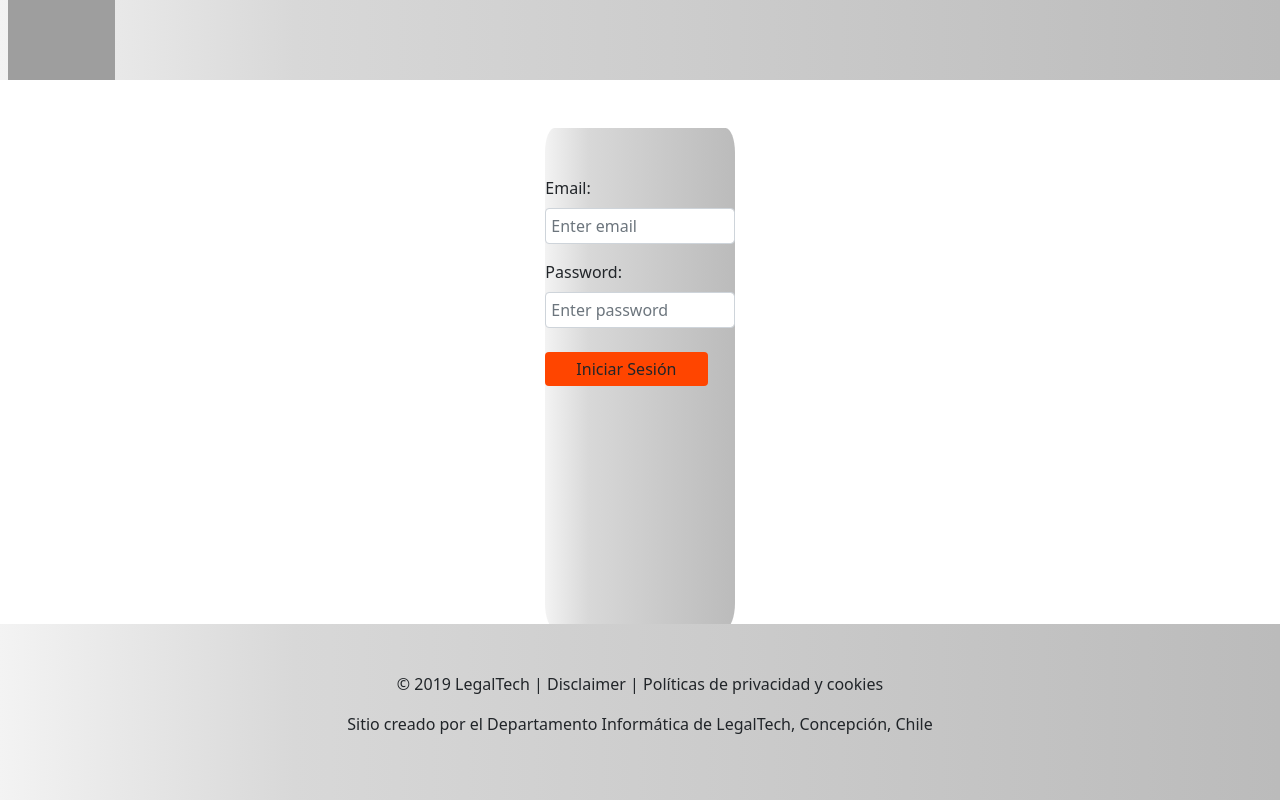
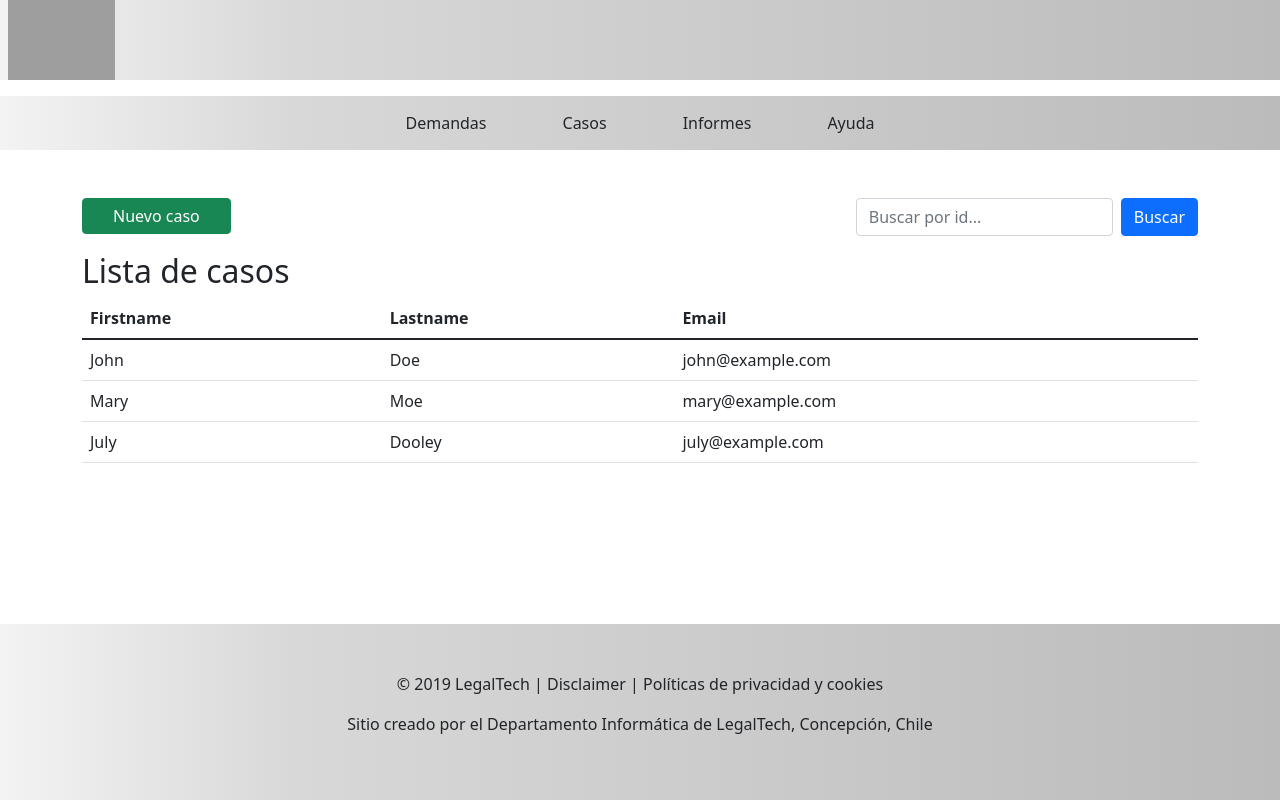
Before and after one commit to carlolopezr/AppLegalTech, an Angular app: page /casos in a window 1280 px wide. Before the commit this address led to /. Built offline with nearby package versions, Linux system fonts and the light colour scheme; grey boxes are pictures that could not be loaded.

Commit message:
Crear caso

```diff
--- a/src/app/app.module.ts
+++ b/src/app/app.module.ts
@@ -6,6 +6,8 @@ import { AppComponent } from './app.component';
 import { DemandaModule } from './demanda/demanda.module';
 import { SharedModule } from './shared/shared.module';
 import { AutenticationModule } from './autentication/autentication.module';
+import { CasoModule } from './caso/caso.module';
+
 
 @NgModule({
   declarations: [
@@ -16,7 +18,8 @@ import { AutenticationModule } from './autentication/autentication.module';
     AppRoutingModule,
     DemandaModule,
     SharedModule,
-    AutenticationModule
+    AutenticationModule,
+    CasoModule,
   ],
   providers: [],
   bootstrap: [AppComponent]
--- a/src/app/autentication/autentication.module.ts
+++ b/src/app/autentication/autentication.module.ts
@@ -2,6 +2,7 @@ import { NgModule } from '@angular/core';
 import { CommonModule } from '@angular/common';
 import { LoginComponent } from './login/login.component';
 import { SharedModule } from '../shared/shared.module';
+import { FormsModule } from '@angular/forms';
 
 
 @NgModule({
@@ -13,8 +14,8 @@ import { SharedModule } from '../shared/shared.module';
   ],
   imports: [
     CommonModule,
+    FormsModule,
     SharedModule
-
   ]
 })
 export class AutenticationModule { }
--- /dev/null
+++ b/src/app/caso/crear-caso/crear-caso.component.html
@@ -0,0 +1,7 @@
+<app-topnav></app-topnav>
+<app-navbar></app-navbar>
+
+
+
+
+<app-footer></app-footer>
--- /dev/null
+++ b/src/app/caso/crear-caso/crear-caso.component.ts
@@ -0,0 +1,15 @@
+import { Component, OnInit } from '@angular/core';
+
+@Component({
+  selector: 'app-crear-caso',
+  templateUrl: './crear-caso.component.html',
+  styleUrls: ['./crear-caso.component.css']
+})
+export class CrearCasoComponent implements OnInit {
+
+  constructor() { }
+
+  ngOnInit(): void {
+  }
+
+}
--- /dev/null
+++ b/src/app/caso/lista-casos/lista-casos.component.css
@@ -0,0 +1,14 @@
+
+
+.flexible{
+    display: flex;
+    justify-content: space-between;
+}
+
+.btn-add{
+    padding: 5px 30px;
+}
+
+.buscar{
+    display: inline-block;
+}
--- /dev/null
+++ b/src/app/caso/lista-casos/lista-casos.component.html
@@ -0,0 +1,55 @@
+<app-topnav></app-topnav>
+
+
+<app-navbar></app-navbar>
+
+<div class="container">
+
+  <div class="row">
+    <div class="mt-5 flexible">
+      <div class="btn-agregar">
+        <button routerLink="/crearcaso" class="btn-add btn btn-success">Nuevo caso</button>
+      </div>
+      <div class="buscar">
+        <form class="d-flex">
+          <input class="form-control me-2" type="text" placeholder="Buscar por id...">
+          <button class="btn btn-primary" type="button">Buscar</button>
+        </form>
+      </div>
+    </div>
+  </div>
+
+  <!-- LISTA CASOS -->
+  <div class="mt-3">
+    <h2>Lista de casos</h2>
+  <table class="table table-hover">
+    <thead>
+      <tr>
+        <th>Firstname</th>
+        <th>Lastname</th>
+        <th>Email</th>
+      </tr>
+    </thead>
+    <tbody>
+      <tr>
+        <td>John</td>
+        <td>Doe</td>
+        <td>john@example.com</td>
+      </tr>
+      <tr>
+        <td>Mary</td>
+        <td>Moe</td>
+        <td>mary@example.com</td>
+      </tr>
+      <tr>
+        <td>July</td>
+        <td>Dooley</td>
+        <td>july@example.com</td>
+      </tr>
+    </tbody>
+  </table>
+  </div>
+
+</div>
+
+<app-footer></app-footer>
--- /dev/null
+++ b/src/app/caso/lista-casos/lista-casos.component.ts
@@ -0,0 +1,15 @@
+import { Component, OnInit } from '@angular/core';
+
+@Component({
+  selector: 'app-lista-casos',
+  templateUrl: './lista-casos.component.html',
+  styleUrls: ['./lista-casos.component.css']
+})
+export class ListaCasosComponent implements OnInit {
+
+  constructor() { }
+
+  ngOnInit(): void {
+  }
+
+}
--- a/src/app/shared/navbar/navbar.component.html
+++ b/src/app/shared/navbar/navbar.component.html
@@ -1,4 +1,4 @@
-<nav class="degradado navbar navbar-expand-sm bg-light justify-content-center">
+<nav class="mt-3 degradado navbar navbar-expand-sm bg-light justify-content-center">
     <ul class="navbar-nav">
       <li class="nav-item item-padding">
         <a class="nav-link gris" href="#">Demandas</a>
--- a/src/index.html
+++ b/src/index.html
@@ -10,12 +10,15 @@
 
   <!-- BOOTSTRAP -->
   <!-- CSS only -->
+
   <link href="https://cdn.jsdelivr.net/npm/bootstrap@5.1.3/dist/css/bootstrap.min.css" rel="stylesheet"
     integrity="sha384-1BmE4kWBq78iYhFldvKuhfTAU6auU8tT94WrHftjDbrCEXSU1oBoqyl2QvZ6jIW3" crossorigin="anonymous">
+    <script src="https://kit.fontawesome.com/fe561270bb.js" crossorigin="anonymous"></script>
 </head>
 
 <body>
   <app-root></app-root>
+
 </body>
 
 </html>
```
Also changed, not shown: src/app/app-routing.module.ts (+10 -0 lines), src/app/caso/caso.module.ts (added, +27 -0 lines), src/app/caso/crear-caso/crear-caso.component.css (added), 2 other files (tests, documents, lock files or other folders).
